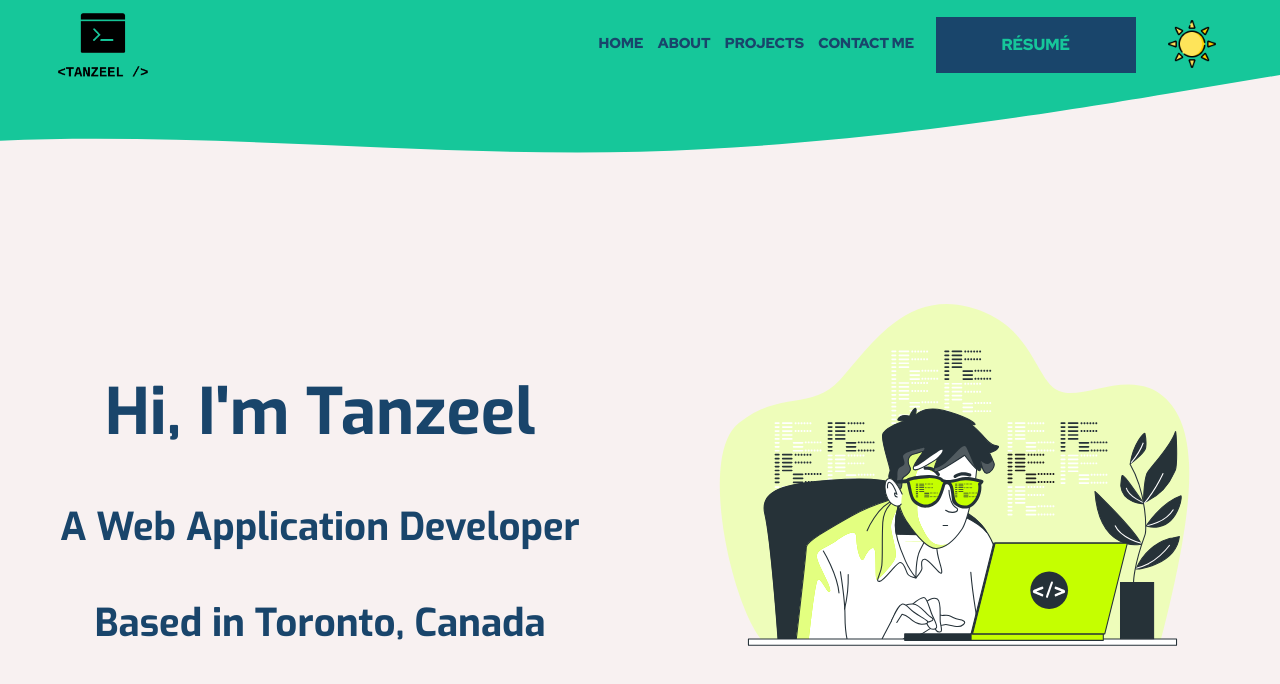
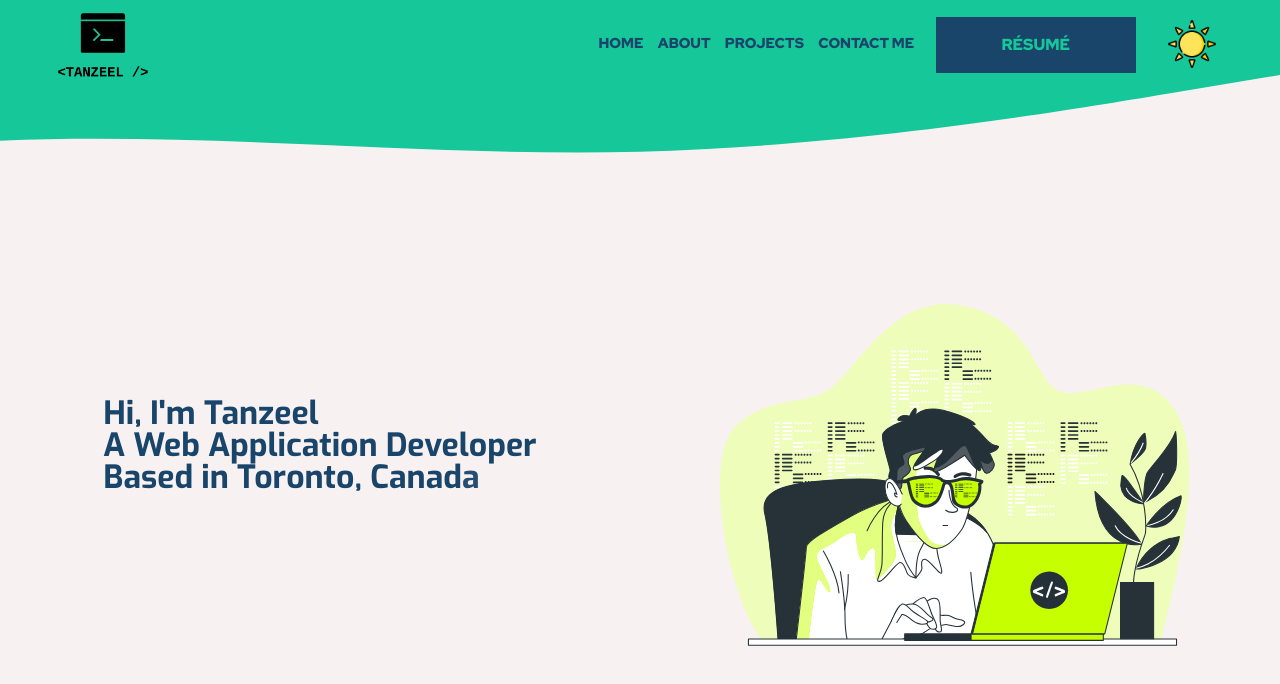
Before and after one commit to tanzeel44/portfolio, a Next.js app: page / in a window 1280 px wide. Shown: the top 684 px of the page. Built offline with nearby package versions, Linux system fonts and the light colour scheme.

Commit message:
animated intro text

```diff
--- a/components/Home/Intro.jsx
+++ b/components/Home/Intro.jsx
@@ -1,4 +1,5 @@
 import styled from 'styled-components';
+import { motion } from 'framer-motion';
 
 const IntroContainer = styled.div`
   width: 100%;
@@ -10,57 +11,53 @@ const IntroContainer = styled.div`
   align-items: center;
   font-family: 'Exo', sans-serif;
 
-  & > * {
-    margin-bottom: 1.5em;
-    font-size: 0.6em;
-    text-align: center;
-    width: 100%
-  }
-
-  h1 {
-    margin-top: 1em;
-    font-size: 0.777em;
-  }
-
-  @media only screen and (min-width: 375px) and (max-width: 539px) {
-    h1 {
-      font-size: 0.888em;
-    }
-    font-size: 1.2em;
-  }
-
-  @media only screen and (min-width: 540px) and (max-width: 767px) {
-    h1 {
-      margin-top: 144px;
-      font-size: 1em;
-    }
-    font-size: 1.333em;
-  }
-
-  @media only screen and (min-width: 768px) and (max-width: 991px) {
-    h1 {
-      margin-top: 144px;
-      font-size: 1.5em;
-    }
-    font-size: 1.7em;
-  }
-
-  @media only screen and (min-width: 992px) {
-    h1 {
-      margin-top: 3em;
-      font-size: 1.0em;
-      margin-bottom: 1em;
-    }
-    font-size: 2em;
-  }
 `;
 
 export default function Intro() {
+  const firstLine = 'Hi, I\'m Tanzeel';
+  const secondLine = 'A Web Application Developer';
+  const thirdLine = 'Based in Toronto, Canada';
+
+  const sentence = {
+    hidden: { opacity: 1 },
+    visible: {
+      opacity: 1,
+      transition: {
+        delay: 0.5,
+        staggerChildren: 0.08,
+      },
+    },
+  };
+
+  const letter = {
+    hidden: { opacity: 0, y: 50 },
+    visible: {
+      opacity: 1,
+      y: 0,
+    },
+  };
+
   return (
     <IntroContainer>
-      <h1>Hi, I'm Tanzeel</h1>
-      <h2>A Web Application Developer</h2>
-      <p>Based in Toronto, Canada</p>
+      <motion.h1
+        className="intro"
+        variants={sentence}
+        initial="hidden"
+        animate="visible"
+      >
+        {firstLine.split('').map((char, index) => (
+          <motion.span className="lineOne" key={`${char}_${index * 3}`} variants={letter}>{char}</motion.span>
+        ))}
+        <br />
+        {secondLine.split('').map((char, index) => (
+          <motion.span className="lineTwo" key={`${char}_${index * 4}`} variants={letter}>{char}</motion.span>
+        ))}
+        <br />
+        {thirdLine.split('').map((char, index) => (
+          <motion.span className="lineThree" key={`${char}_${index * 5}`} variants={letter}>{char}</motion.span>
+        ))}
+        <br />
+      </motion.h1>
     </IntroContainer>
   );
 }
--- a/package.json
+++ b/package.json
@@ -13,6 +13,7 @@
     "@animated-burgers/burger-squeeze": "^1.1.2",
     "@lottiefiles/react-lottie-player": "^3.3.1",
     "classnames": "^2.2.6",
+    "framer-motion": "^4.1.17",
     "next": "10.2.3",
     "react": "17.0.2",
     "react-dom": "17.0.2",
```
Also changed, not shown: 1 other file (tests, documents, lock files or other folders).
